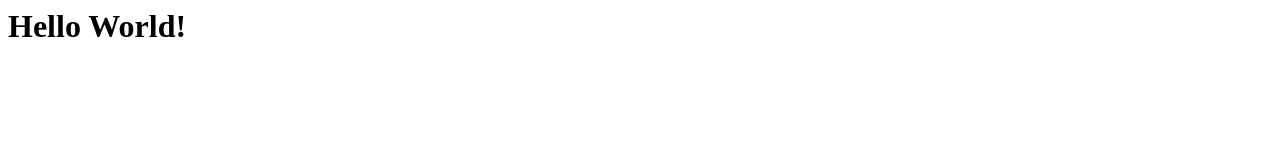
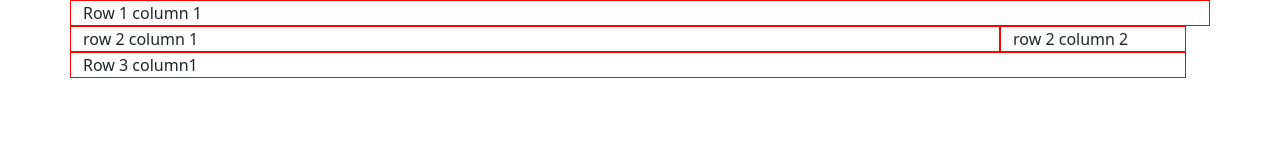
Before and after one commit to kumr0x/kumr0x.github.io, a plain HTML site: page index.html in a window 1280 px wide. Drawn offline with nearby package versions, Linux system fonts and the light colour scheme.

Commit message:
Update index.html

```diff
--- a/index.html
+++ b/index.html
@@ -1,4 +1,27 @@
+<!DOCTYPE html>
 <html>
-  <title> kumr0x blog </title>
-  <h1>Hello World!</h1>
+<head>
+	<meta charset="utf-8">
+	<meta name="viewport" content="width=device-width, initial-scale=1">
+	<!-- bootstrap5 -->
+	<link href="https://cdn.jsdelivr.net/npm/bootstrap@5.2.0-beta1/dist/css/bootstrap.min.css" rel="stylesheet" integrity="sha384-0evHe/X+R7YkIZDRvuzKMRqM+OrBnVFBL6DOitfPri4tjfHxaWutUpFmBp4vmVor" crossorigin="anonymous">
+	<title>
+
+	</title>
+</head>
+<body>
+	<div class="container">
+		<div class="row">
+			<div class="col-12" style="border:1px solid red;">
+				Row 1 column 1
+		</div>
+		<div class="row">
+			<div class="col-10" style="border:1px solid red;">row 2 column 1</div>
+			<div class="col-2" style="border:1px solid red;">row 2 column 2</div>
+		</div>
+		<div class="row">
+			<div class="col" style="border:1px solid red;">Row 3 column1</div>
+		</div>
+	</div>
+</body>
 </html>
```
